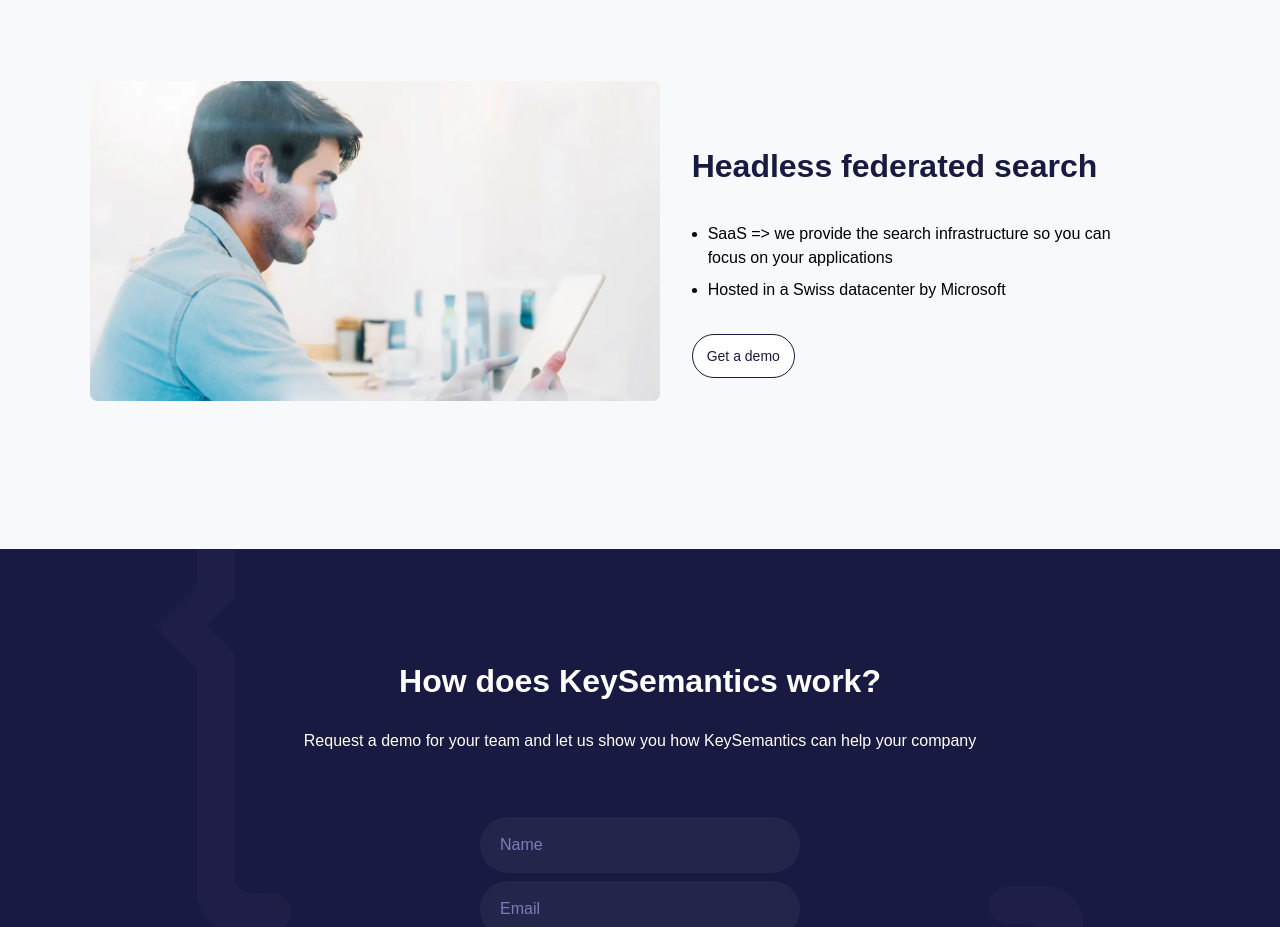
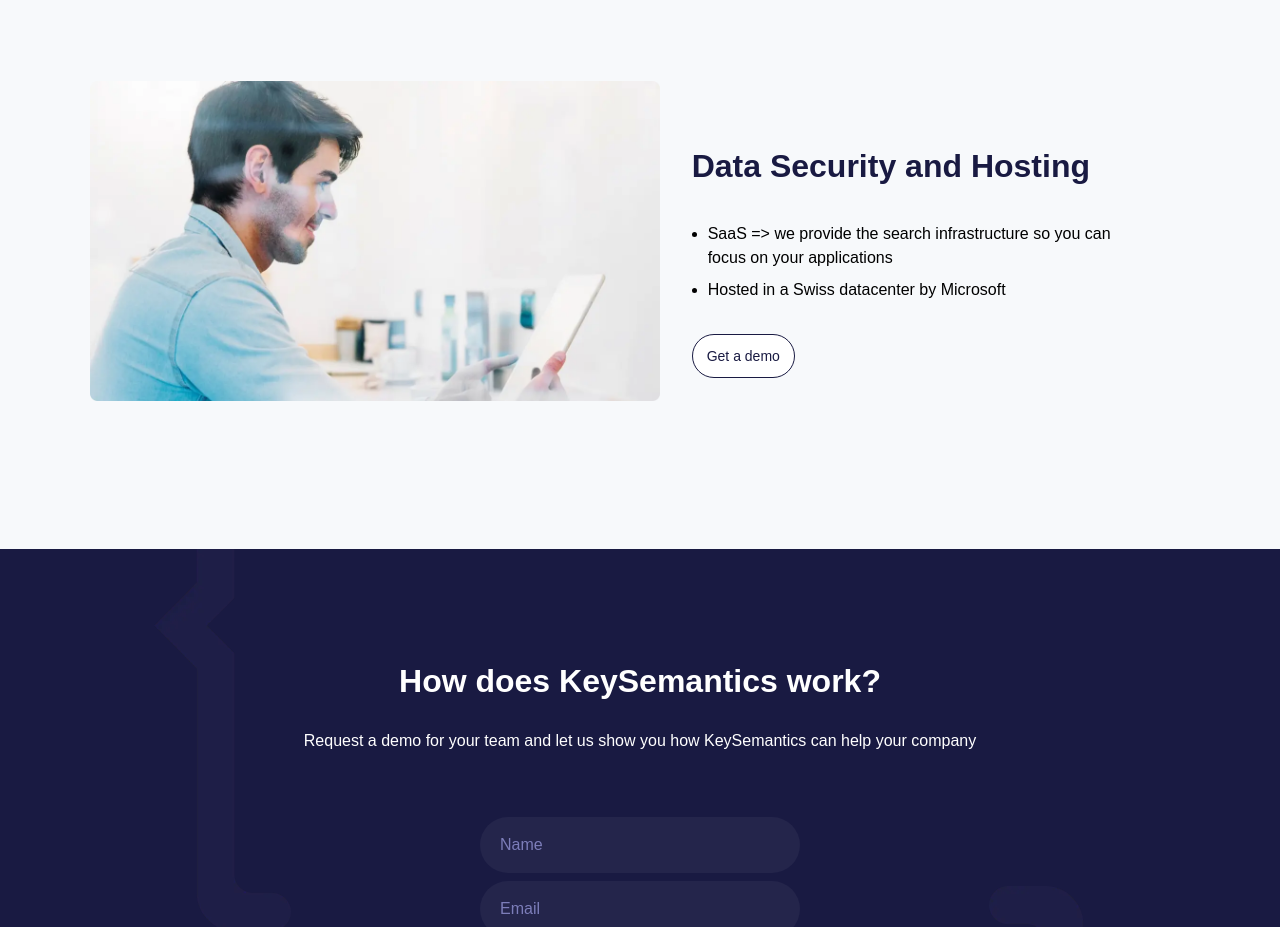
Before and after one commit to sonambishnoi550/KeySemantics, a React (Create React App) app: page / in a window 1280 px wide. Shown: the part 3240-4167 px from the top of the page. Built offline with nearby package versions, Linux system fonts and the light colour scheme.

Commit message:
change heading

```diff
--- a/src/common/CommonCard.jsx
+++ b/src/common/CommonCard.jsx
@@ -2,10 +2,10 @@
 import CustomHeading from "./CustomHeading";
 import CustomButton from "./CustomButton";
 
-const CommonCard = ({list}) => {
+const CommonCard = ({list, text}) => {
     return (
         <div>
-            <CustomHeading text="Headless federated search" className="max-lg:text-center"/>
+            <CustomHeading text={text} className="max-lg:text-center"/>
             <ul className="max-w-[552px] max-lg:mx-auto lg:ml-4 pt-5 ">
                 {list && list.map((item, index) => (
                     <li key={index} className="list-disc text-royal_blue pb-2 text-base max-md:text-sm font-normal leading-custom_3xl max-lg:ml-4">
--- a/src/common/CustomHeading.jsx
+++ b/src/common/CustomHeading.jsx
@@ -2,7 +2,7 @@
 
 const CustomHeading = ({className,text}) => {
   return (
-          <h2 className={`font-bold text-custom-3xl max-xl:text-[28px] max-md:text-2xl max-sm:text-xl leading-custom-2xl text-darkblue ${className}`}
+          <h2 className={`font-bold text-custom-3xl max-xl:text-[28px] max-md:text-2xl max-sm:text-custom-2xl leading-custom-2xl text-darkblue ${className}`}
           >  {text}</h2>
   )
 }
--- a/src/components/Search.jsx
+++ b/src/components/Search.jsx
@@ -8,7 +8,7 @@
                 <div className="flex max-lg:flex-wrap max-xl:justify-between">
                     <div className='lg:w-6/12 w-full xl:pt-[30.5px]'>
 
-                        <CommonCard classList="text-left" heading="Headless federated search" NavButton="Get a demo" list={LIST_ITEMS} />
+                        <CommonCard classList="text-left" text="Headless federated search" NavButton="Get a demo" list={LIST_ITEMS} />
                     </div>
                     <div className='lg:w-5/12 w-full'>
                         <img className='max-w-[570px] max-xl:max-w-[420px] max-lg:max-w-[450px] xl:ml-10 max-sm:max-w-[330px] max-lg:mx-auto max-lg:pt-6' src="./assets/webp/search.webp" alt="search" />
--- a/src/components/Security.jsx
+++ b/src/components/Security.jsx
@@ -10,7 +10,7 @@
                         <img className='max-w-[570px] max-sm:max-w-[330px] max-xl:max-w-[450px] max-lg:mx-auto max-lg:pb-6' src="./assets/webp/security.webp" alt="search" />
                     </div>
                     <div className='lg:w-5/12 w-full xl:pt-[48.5px] mr-10'>
-                        <CommonCard classList="!text-left max-lg:!text-center" heading="Data Security and Hosting" NavButton="Get a demo" list={SECURITY_ITEMS} />
+                        <CommonCard classList="!text-left" text="Data Security and Hosting" NavButton="Get a demo" list={SECURITY_ITEMS} />
                     </div>
                 </div>
             </div>
```
